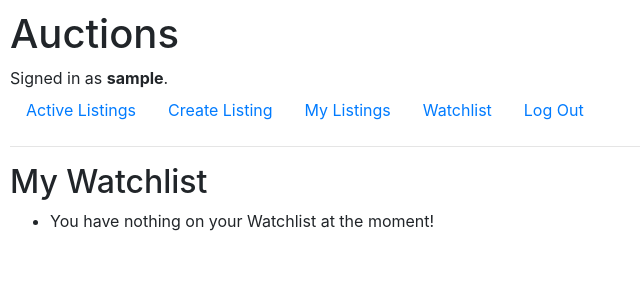
After one commit to MasterTK575/commerce, a Django app: page /watchlist in a window 1280 px wide. The commit adds this page. Shown: the top 300 px of the page, without its empty margins (0-640 px from the left). Run offline with Django 3.2, Linux system fonts and the light colour scheme; the visitor is signed in with stand-in values (Sample User, id 1); data that the repository does not hold is empty; some libraries are stand-ins or nearby versions.

Commit message:
added my_listings and watchlist

```diff
--- a/auctions/models.py
+++ b/auctions/models.py
@@ -44,6 +44,14 @@ class Bid(models.Model):
     def __str__(self):
         return f"{self.bid} by {self.user} for {self.listing}"
 
+class Watchlist(models.Model):
+    user = models.OneToOneField(User, on_delete=models.CASCADE, related_name="watchlist")
+    listings = models.ManyToManyField(Listing, related_name="watchlist")
+
+    def __str__(self):
+        return f"{self.listings} by {self.user}"
+
+
 
 class Comment(models.Model):
     comment = models.CharField(max_length=200)
--- a/auctions/templates/auctions/layout.html
+++ b/auctions/templates/auctions/layout.html
@@ -25,6 +25,12 @@
       {% if user.is_authenticated %}
       <li class="nav-item">
         <a class="nav-link" href="{% url 'create_listing' %}">Create Listing</a>
+      </li>
+      <li class="nav-item">
+        <a class="nav-link" href="{% url 'my_listings' %}">My Listings</a>
+      </li>
+      <li class="nav-item">
+        <a class="nav-link" href="{% url 'watchlist' %}">Watchlist</a>
       </li>
       <li class="nav-item">
         <a class="nav-link" href="{% url 'logout' %}">Log Out</a>
--- /dev/null
+++ b/auctions/templates/auctions/watchlist.html
@@ -0,0 +1,31 @@
+{% extends "auctions/layout.html" %}
+
+{% block body %}
+
+
+<h2>My Watchlist</h2>
+
+
+<ul>
+  {% for listing in listings %}
+  <li>
+    <div><a href="{% url 'listing' listing.id %}">{{ listing.title }}</a></div>
+    {% if listing.image_url %}
+      <img src = {{listing.image_url}} alt="Listing Image" width="300" height="200"></img>
+    {% else %}
+    <div> No Image provided</div>
+    {% endif %}
+    {% if listing.bids.all %}
+      <div> Price: {{ listing.highest_bid.bid }}$</div>
+    {% else %}
+      <div> Starting Price: {{ listing.starting_bid }}$</div>
+    {% endif %}
+
+    <div>{% if  listing.active == True %} Active {% else %} Closed {% endif %}</div>
+    <div> Created: {{ listing.created }}</div>
+  </li>
+  {% empty %}
+  <li>You have nothing on your Watchlist at the moment!</li>
+  {% endfor %}
+</ul>
+{% endblock %}
--- a/auctions/urls.py
+++ b/auctions/urls.py
@@ -8,5 +8,7 @@ urlpatterns = [
     path("logout", views.logout_view, name="logout"),
     path("register", views.register, name="register"),
     path("create/listing", views.create_listing, name="create_listing"),
-    path("listings/<int:listing_id>", views.listing, name="listing")
+    path("listings/<int:listing_id>", views.listing, name="listing"),
+    path("my_listings", views.my_listings, name="my_listings"),
+    path("watchlist", views.watchlist, name="watchlist")
 ]
--- a/auctions/views.py
+++ b/auctions/views.py
@@ -173,3 +173,47 @@ def listing(request, listing_id):
     return render(request, "auctions/listing.html", {
         "listing": listing
     })
+
+@login_required
+def my_listings(request):
+    user = request.user
+    listings = Listing.objects.filter(user=user).order_by('-created')
+    return render(request, "auctions/my_listings.html", {
+        "listings": listings
+    })
+
+@login_required
+def watchlist(request):
+    user = request.user
+    if request.method == "POST":
+        listing_id = request.POST["listing"]
+        # error checking
+        try:
+            listing = Listing.objects.get(pk=listing_id)
+        except:
+            messages.error(request, "Not a valid listing.")
+            return HttpResponseRedirect(reverse("index"))
+        if user == listing.user:
+            messages.error(request, "Can't add own listings to your watchlist.")
+            return HttpResponseRedirect(reverse("listing", args=(listing_id,)))
+
+        # get or create the watchlist for the user
+        watchlist, created = Watchlist.objects.get_or_create(user=user)
+
+        # if on watchlist, remove; if not, add
+        if user.watchlist.listings.filter(pk=listing_id).exists():
+            watchlist.listings.remove(listing)
+            messages.error(request, "Removed from your watchlist.")
+            return HttpResponseRedirect(reverse("listing", args=(listing_id,)))
+        else:
+            watchlist.listings.add(listing)
+            messages.success(request, "Added to your watchlist.")
+            return HttpResponseRedirect(reverse("listing", args=(listing_id,)))
+
+    # if user has a watchlist already, get all listings on it
+    listings = []
+    if hasattr(user, 'watchlist'):
+        listings = user.watchlist.listings.all()
+    return render(request, "auctions/watchlist.html", {
+        "listings": listings
+    })
```
Also changed, not shown: auctions/templates/auctions/listing.html (+9 -0 lines), auctions/templates/auctions/my_listings.html (added, +31 -0 lines), auctions/migrations/0005_watchlist.py (added), auctions/migrations/0006_watchlist_added.py (added), auctions/migrations/0007_remove_watchlist_added.py (added), auctions/migrations/0008_alter_watchlist_listings.py (added).
